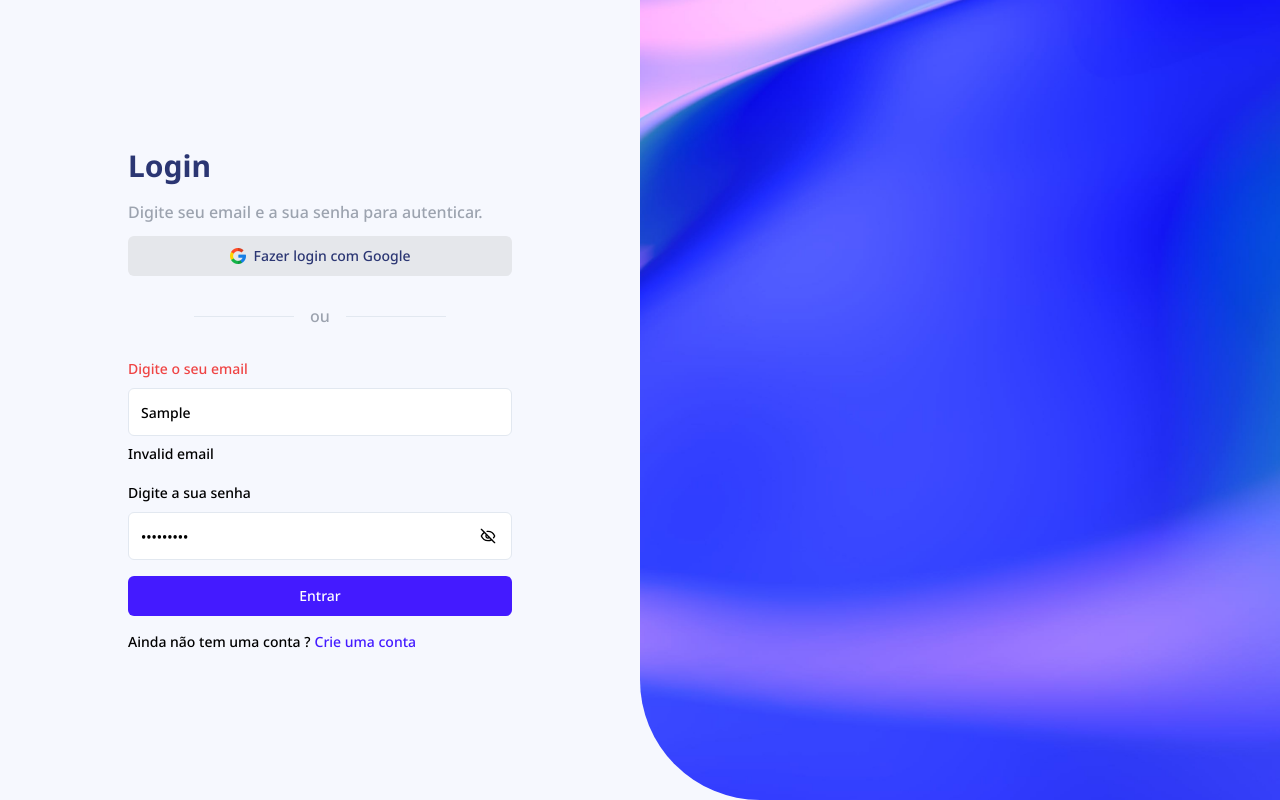
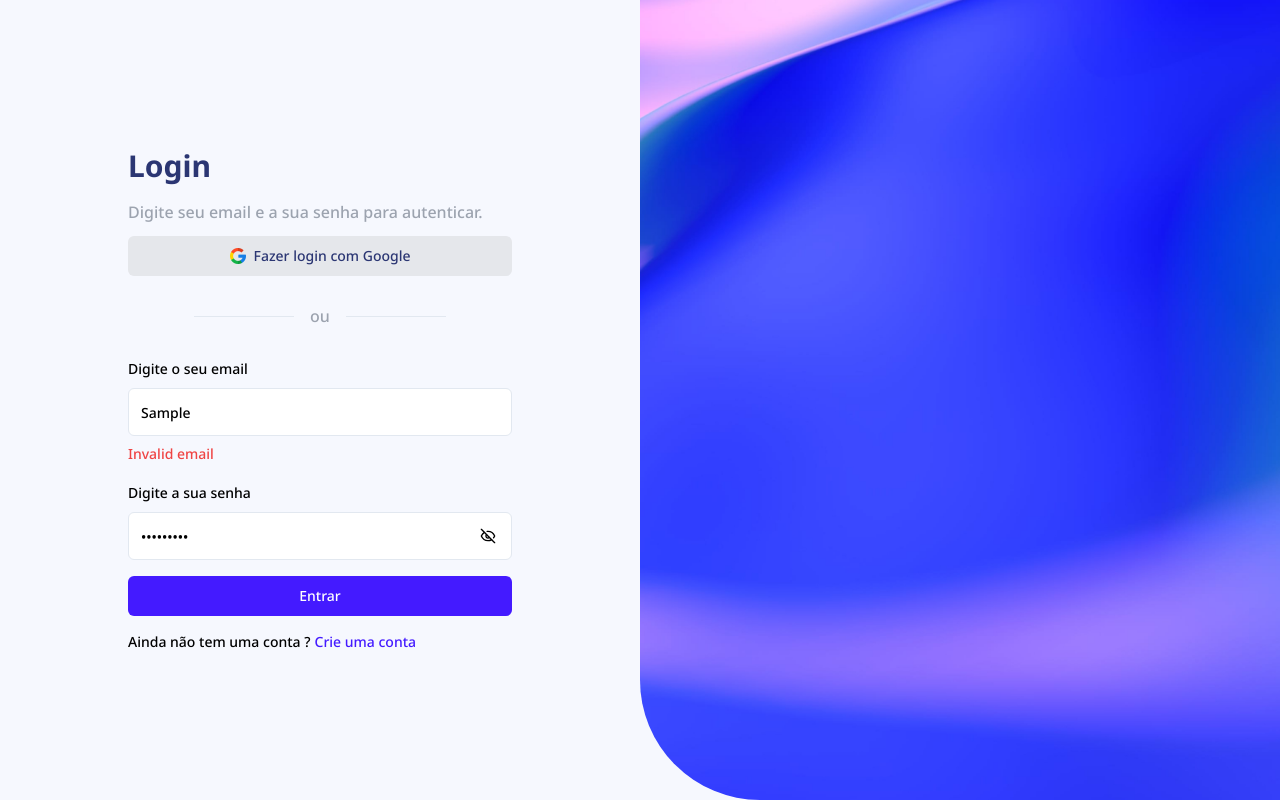
Before and after one commit to storage-system/storage-system-web, a Next.js app: page /sign-in in a window 1280 px wide. Both pictures are taken after typing "Sample", "Sample123" into the empty fields and a click on the button "Entrar". Built offline with nearby package versions, Linux system fonts and the light colour scheme.

Commit message:
refactor: adjustments in form field components

```diff
--- a/src/components/ui/form.tsx
+++ b/src/components/ui/form.tsx
@@ -90,12 +90,12 @@ const FormLabel = React.forwardRef<
   React.ElementRef<typeof LabelPrimitive.Root>,
   React.ComponentPropsWithoutRef<typeof LabelPrimitive.Root>
 >(({ className, ...props }, ref) => {
-  const { error, formItemId } = useFormField()
+  const { formItemId } = useFormField()
 
   return (
     <Label
       ref={ref}
-      className={cn(error && "text-destructive", className)}
+      className={className}
       htmlFor={formItemId}
       {...props}
     />
--- a/src/shared/form/form-field-dynamic/FormRender.tsx
+++ b/src/shared/form/form-field-dynamic/FormRender.tsx
@@ -4,7 +4,7 @@ import { FormProvider, type UseFormReturn } from 'react-hook-form'
 import { cn } from '@/utils/class-name'
 
 import { RenderField } from './RenderField'
-import { FormFieldsConstant } from '@/types/form-field'
+import { FormFieldsConstant } from '@/@types/form-field'
 
 type Props<T> = {
   form: UseFormReturn<T | any>
--- a/src/shared/form/form-field-dynamic/RenderField.tsx
+++ b/src/shared/form/form-field-dynamic/RenderField.tsx
@@ -1,7 +1,7 @@
 import { FormControl, FormField, FormItem, FormLabel } from '@/components/ui/form'
 import { type UseFormReturn } from 'react-hook-form'
 
-import { FormFields } from '@/types/form-field'
+import { FormFields } from '@/@types/form-field'
 import { cn } from '@/utils/class-name'
 
 import { FormMessage } from '../form-message'
--- a/src/shared/form/form-field-dynamic/components/form-field-input-default.tsx
+++ b/src/shared/form/form-field-dynamic/components/form-field-input-default.tsx
@@ -1,7 +1,7 @@
 import { Input } from '@/components/ui/input'
 import { type ControllerRenderProps } from 'react-hook-form'
 
-import { type FormFields } from '@/types/form-field'
+import { type FormFields } from '@/@types/form-field'
 
 interface FormFieldInputDefaultProps {
   field: ControllerRenderProps<any>
--- a/src/shared/form/form-field-dynamic/components/form-field-number.tsx
+++ b/src/shared/form/form-field-dynamic/components/form-field-number.tsx
@@ -1,7 +1,7 @@
 import { Input } from '@/components/ui/input'
 import { type ControllerRenderProps } from 'react-hook-form'
 
-import { type FormFields } from '@/types/form-field'
+import { type FormFields } from '@/@types/form-field'
 
 interface FormFieldNumberProps {
   slot: FormFields<any>
--- a/src/shared/form/form-field-dynamic/components/form-field-password.tsx
+++ b/src/shared/form/form-field-dynamic/components/form-field-password.tsx
@@ -6,7 +6,7 @@ import { Input } from '@/components/ui/input'
 import { Eye, EyeOff } from 'lucide-react'
 import { type ControllerRenderProps } from 'react-hook-form'
 
-import { FormFields } from '@/types/form-field'
+import { FormFields } from '@/@types/form-field'
 
 interface FormFieldPasswordProps {
   field: ControllerRenderProps<any>
@@ -36,6 +36,7 @@ export function FormFieldPassword({ field, slot }: FormFieldPasswordProps) {
           className="absolute right-1 top-1/2 -translate-y-1/2"
           onClick={handleTogglePassword}
           size="icon"
+          type="button"
           variant="ghost"
         >
           {showPassword ? (
--- a/src/shared/form/form-field-dynamic/components/form-field-radio.tsx
+++ b/src/shared/form/form-field-dynamic/components/form-field-radio.tsx
@@ -2,7 +2,7 @@ import { FormControl, FormItem, FormLabel } from '@/components/ui/form'
 import { RadioGroup, RadioGroupItem } from '@/components/ui/radio-group'
 import { type ControllerRenderProps } from 'react-hook-form'
 
-import { type IFormFieldRadioSlot } from '@/types/form-field'
+import { type IFormFieldRadioSlot } from '@/@types/form-field'
 import { cn } from '@/utils/class-name'
 
 interface FormFieldRadioProps {
--- a/src/shared/form/form-field-dynamic/components/form-field-select.tsx
+++ b/src/shared/form/form-field-dynamic/components/form-field-select.tsx
@@ -1,7 +1,7 @@
 import { Select, SelectContent, SelectGroup, SelectItem, SelectTrigger, SelectValue } from '@/components/ui/select'
 import { type ControllerRenderProps } from 'react-hook-form'
 
-import { type IFormFieldSelectSlot } from '@/types/form-field'
+import { type IFormFieldSelectSlot } from '@/@types/form-field'
 
 interface FormFieldSelectProps {
   field: ControllerRenderProps<any>
--- a/src/shared/form/form-field-dynamic/components/form-field-switch.tsx
+++ b/src/shared/form/form-field-dynamic/components/form-field-switch.tsx
@@ -1,7 +1,7 @@
 import { Switch } from '@/components/ui/switch'
 import { type ControllerRenderProps } from 'react-hook-form'
 
-import { type IFormFieldSwitchSlot } from '@/types/form-field'
+import { type IFormFieldSwitchSlot } from '@/@types/form-field'
 
 interface FormFieldSwitchProps {
   field: ControllerRenderProps<any>
--- a/src/shared/form/form-field-dynamic/components/form-field-textarea.tsx
+++ b/src/shared/form/form-field-dynamic/components/form-field-textarea.tsx
@@ -1,7 +1,7 @@
 import { Textarea } from '@/components/ui/textarea'
 import { type ControllerRenderProps } from 'react-hook-form'
 
-import { type IFormFieldSelectTextareaSlot } from '@/types/form-field'
+import { type IFormFieldSelectTextareaSlot } from '@/@types/form-field'
 
 interface FormFieldTextareaProps {
   slot: IFormFieldSelectTextareaSlot
--- a/src/shared/form/form-field-dynamic/form-field-dynamic.tsx
+++ b/src/shared/form/form-field-dynamic/form-field-dynamic.tsx
@@ -2,7 +2,7 @@ import { Input } from '@/components/ui/input'
 import { Skeleton } from '@/components/ui/skeleton'
 import { type ControllerRenderProps } from 'react-hook-form'
 
-import { type FormFields } from '@/types/form-field'
+import { type FormFields } from '@/@types/form-field'
 
 import { FormFieldInputDefault } from './components/form-field-input-default'
 import { FormFieldMaskedInput } from './components/form-field-masked-input'
--- a/src/shared/form/form-message.tsx
+++ b/src/shared/form/form-message.tsx
@@ -12,7 +12,7 @@ export function FormMessage() {
 
   return (
     <p
-      className="text-sm font-medium text-red500"
+      className="text-sm font-medium text-red-500"
       id={formMessageId}
     >
       {message}
```
